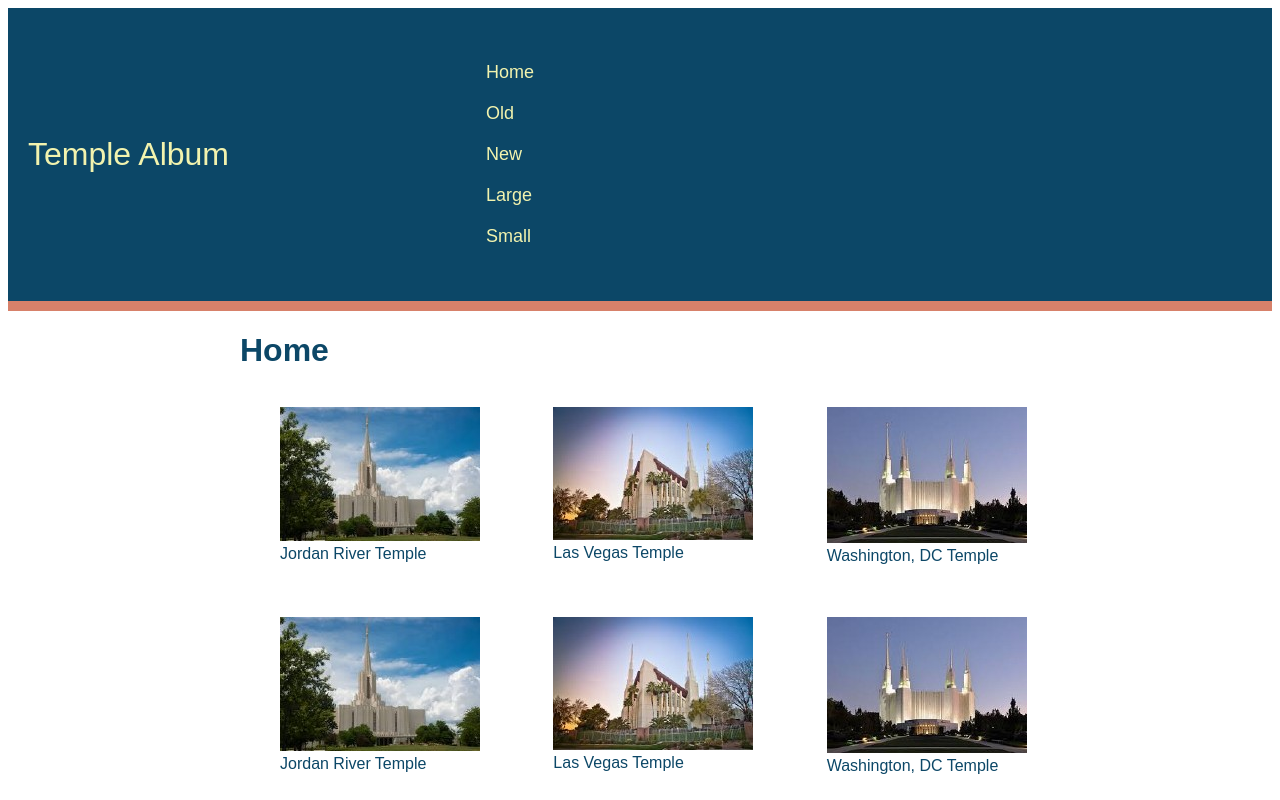
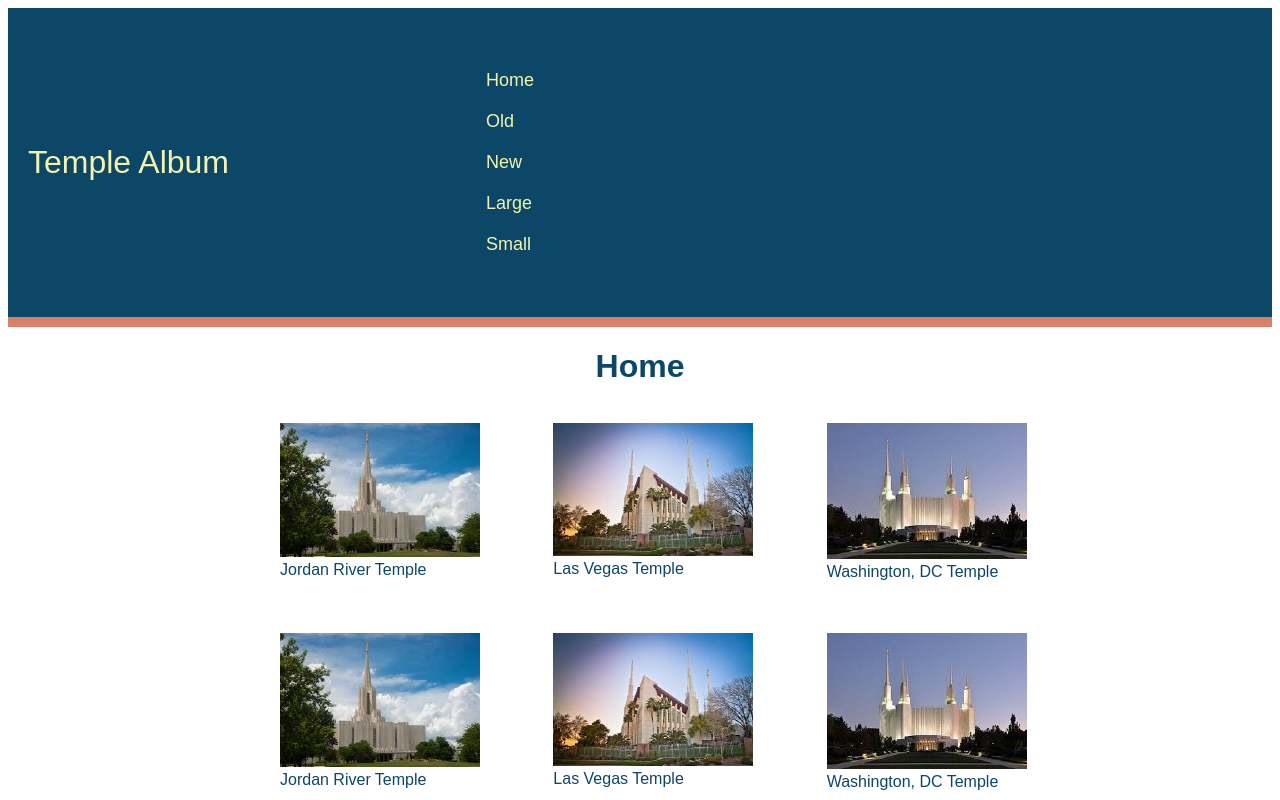
Before and after one commit to carinyg/wdd131, a plain HTML site: page temples.html in a window 1280 px wide. Shown: the top 800 px of the page. Drawn offline with Linux system fonts and the light colour scheme; a script that the page names is missing; a web font is replaced by a local one.

Commit message:
adjusting css

```diff
--- a/styles/temples-large.css
+++ b/styles/temples-large.css
@@ -3,28 +3,35 @@
     header {
         display: grid;
         grid-template-columns: 1fr 2fr;
-        grid-template-rows: auto;
+        grid-template-rows: 1fr;
         align-items: center;
     }
 
-    .navigation {
-        flex-direction: row;
-        justify-content: space-around;
-        font-size: x-large;
-    }
-
-    .navigation li {
-        display: block;
-        flex: 1 1 100%;
-    }
-
-    .navagation a {
-        text-align: center;
+    nav {
+        grid-column: 2/3;
+        grid-row: 1/2;
     }
 
     #menu {
         display: none;
     }
+
+    .navigation {
+        display: flex;
+        flex-direction: row;
+        justify-content: space-around;
+    }
+
+    .navigation li {
+        display: flex;
+        flex: 1 1 100%;
+    }
+
+    .navigation a {
+        text-align: center;
+    }
+
+
 
     main section {
         display: grid;
--- a/styles/temples.css
+++ b/styles/temples.css
@@ -20,9 +20,6 @@ header {
 
 #menu {
     display: block;
-}
-
-#menu:active {
     text-decoration: none;
 }
 
@@ -74,6 +71,11 @@ main {
     margin: 0 auto;
 }
 
+main h1 {
+    color: var(--indigo-dye);
+    text-align: center;
+}
+
 main section {
     display: grid;
     grid-template-columns: 1fr;
```
Also changed, not shown: temples.html (+3 -0 lines).
